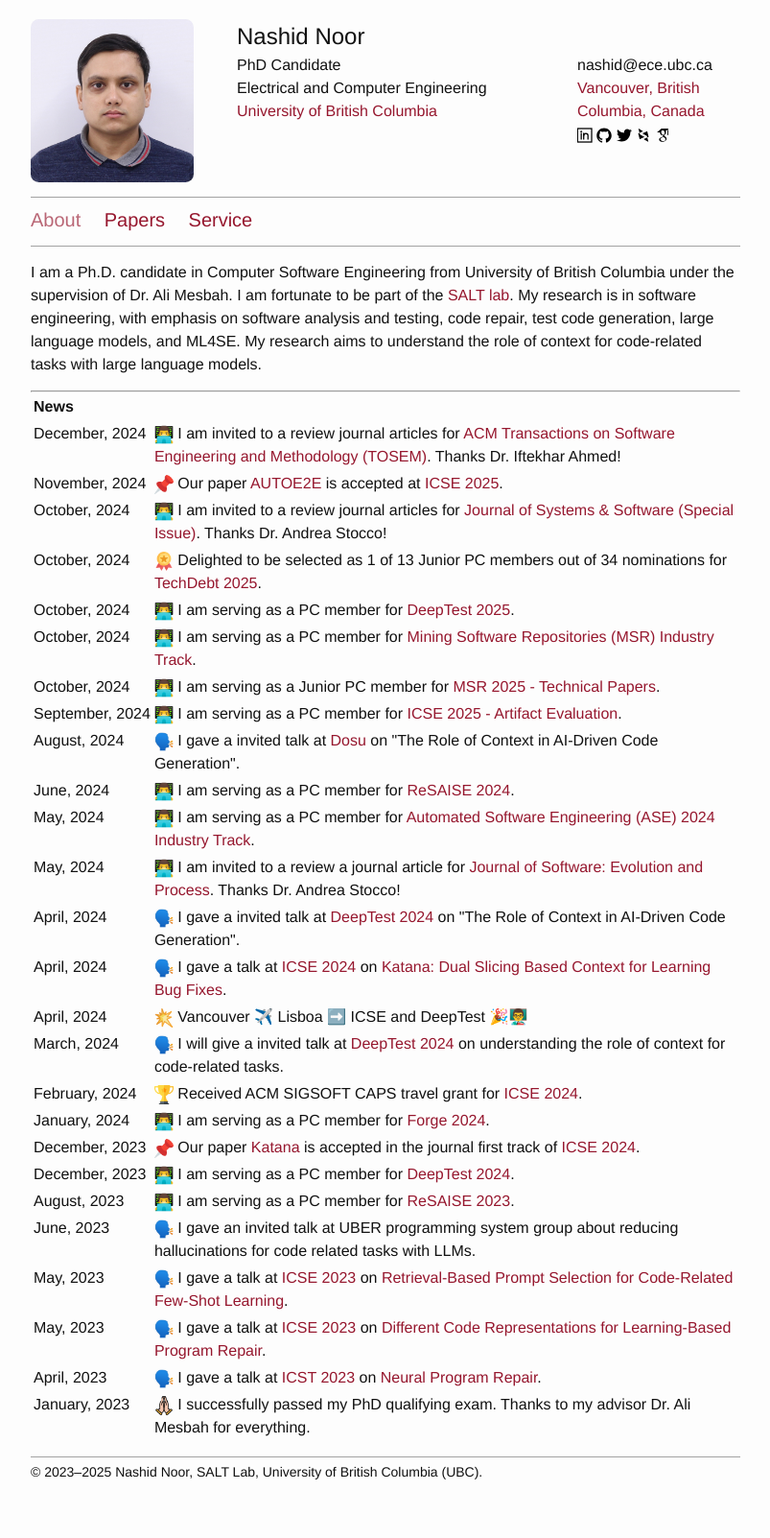
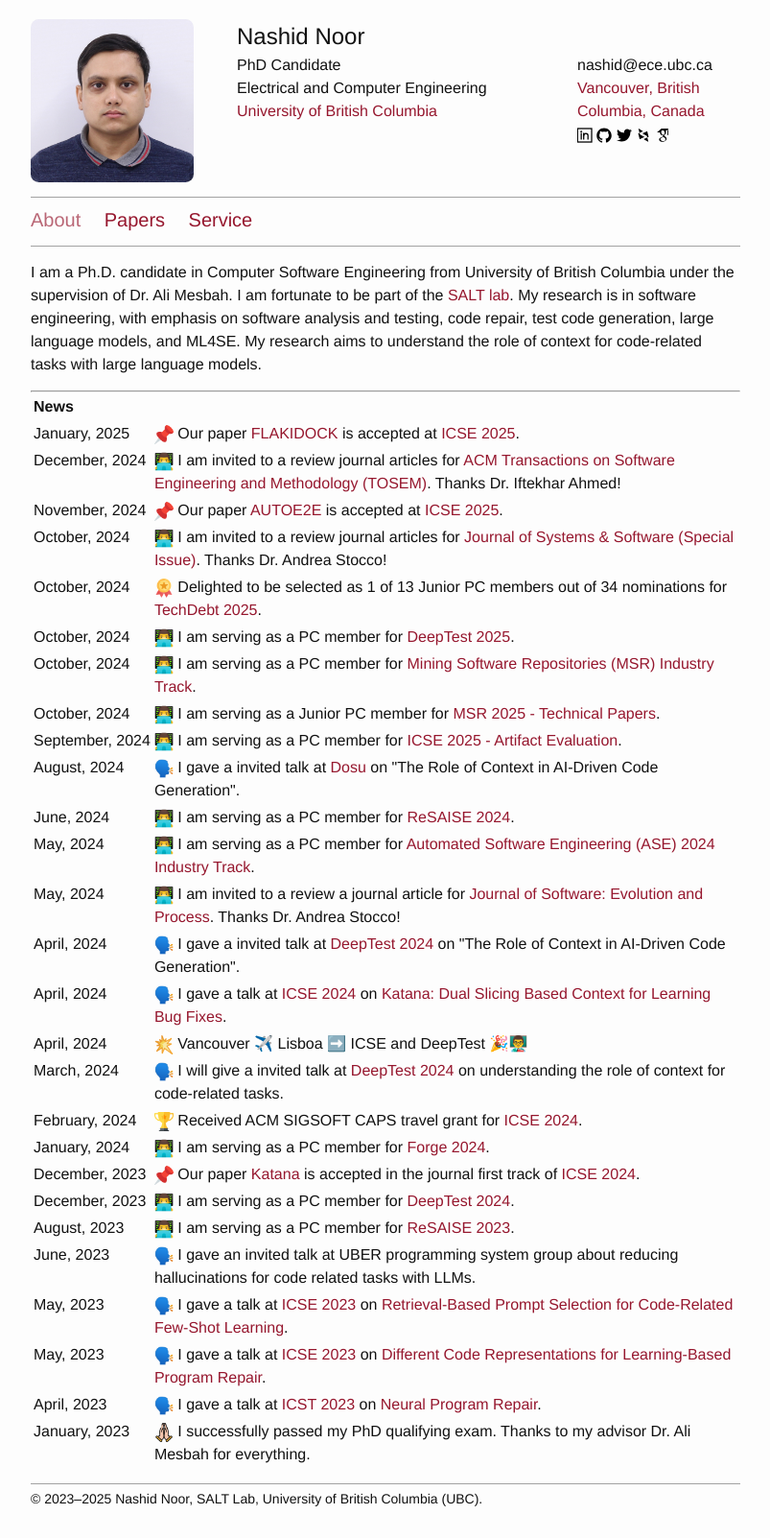
Before and after one commit to nashid/nashid.github.io, a Jekyll site: the page built from index.md, in a window 1280 px wide. Shown: the whole page at 96% size, without its empty margins (238-1041 px from the left). Built offline with Jekyll 4.4.1, drawn with Linux system fonts in a browser that asks for light colours; before the commit the page ends 1575 px from its top, so only the background shows below that.

Commit message:
add flakidock - icse 2025 - news

```diff
--- a/index.md
+++ b/index.md
@@ -16,6 +16,11 @@
   <tr>
     <th style="vertical-align: top; text-align: left;">News</th>
     <th>&nbsp;</th>
+  </tr>
+
+  <tr>
+    <td style="vertical-align: top;">January,&nbsp;2025</td>
+    <td><img src="./resources/images/icon-pin.png" width="20" height="20"> Our paper <a href="https://nashid.github.io/resources/papers/flakidock-icse25.pdf">FLAKIDOCK</a> is accepted at <a href="https://conf.researchr.org/home/icse-2025">ICSE 2025</a>.</td>
   </tr>
 
   <tr>
```
